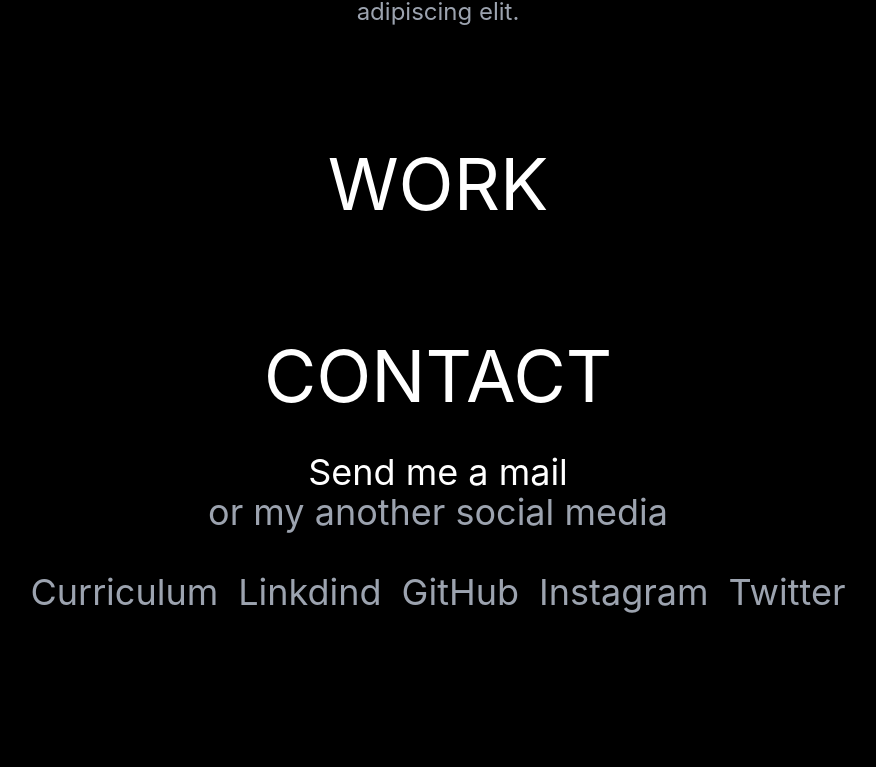
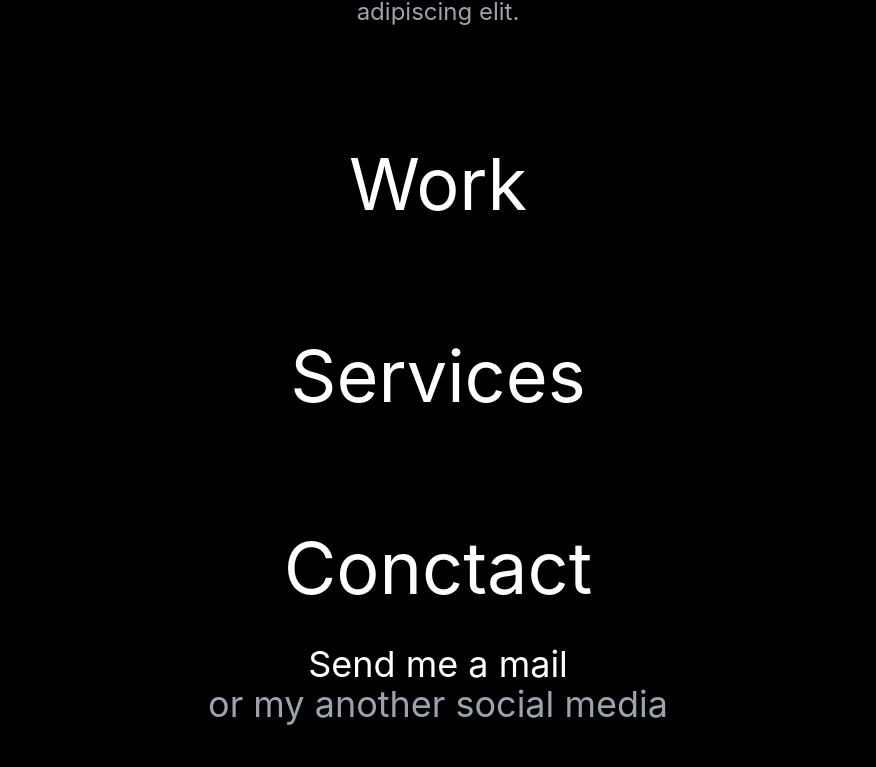
Before and after one commit to 1001-caleb/portafolioV2, a Next.js app: page / in a window 1280 px wide. Shown: the part 628-1395 px from the top of the page, without its empty margins (202-1078 px from the left). Before the commit the page ends 1260 px from the top, so only its background shows below. Built offline with nearby package versions, Linux system fonts and the light colour scheme.

Commit message:
services

```diff
--- a/components/Contact.tsx
+++ b/components/Contact.tsx
@@ -34,12 +34,12 @@ function Contact() {
         <>
             <div className='p-5 text-center'>
 
-                <h3 className="text-white text-4xl lg:text-7xl mt-20 mb-10">CONTACT</h3>
+                <h3 className="text-white text-4xl lg:text-7xl mt-20 mb-10">Conctact</h3>
                 <a href='mailto:parra.code7@gmail.com' >
-                    <p className='text-white text-xl lg:text-4xl  '>Send me a mail</p>
+                    <p className='text-white text-xl lg:text-4xl  hover:text-cyan-500'>Send me a mail</p>
                 </a>
                 <a href='https://parra.vercel.app' >
-                    <p className='text-gray-400 text-xl lg:text-4xl  '>or my another social media</p>
+                    <p className='text-gray-400 text-xl lg:text-4xl hover:text-cyan-500 '>or my another social media</p>
                 </a>
 
                 <div className="flex flex-wrap gap-5 justify-center mt-10">
@@ -47,7 +47,7 @@ function Contact() {
                         links.map(link => {
                             return (
                                 <a href={link.link} key={link.id} className='' >
-                                    <p className='text-gray-400 text-xl lg:text-4xl  '>{link.title}</p>
+                                    <p className='text-gray-400 text-xl lg:text-4xl hover:text-violet-600  '>{link.title}</p>
                                 </a>
                             )
                         })
--- /dev/null
+++ b/components/Services.tsx
@@ -0,0 +1,16 @@
+
+
+function Services() {
+  return (
+    <>
+    <div className='p-5 '>
+        <h3 className='text-white text-4xl lg:text-7xl text-center mt-20 '>Services</h3>
+        <div>
+
+        </div>
+    </div>
+</>
+  )
+}
+
+export default Services
--- a/components/Work.tsx
+++ b/components/Work.tsx
@@ -24,7 +24,7 @@ function Work() {
 
         <>
             <div className='p-5 '>
-                <h3 className='text-white text-4xl lg:text-7xl text-center mt-20 '>WORK</h3>
+                <h3 className='text-white text-4xl lg:text-7xl text-center mt-20 '>Work</h3>
                 <div>
 
                 </div>
--- a/pages/index.tsx
+++ b/pages/index.tsx
@@ -3,6 +3,7 @@ import Head from "next/head";
 import Navbar from "../components/Navbar";
 import Header from "../components/Header";
 import Work from "../components/Work";
+import Services from '../components/Services'
 import Contact from "../components/Contact";
 
 const Home: NextPage = () => {
@@ -16,6 +17,7 @@ const Home: NextPage = () => {
       <Navbar />
       <Header />
       <Work />
+      <Services />
       <Contact />
     </div>
   );
```
